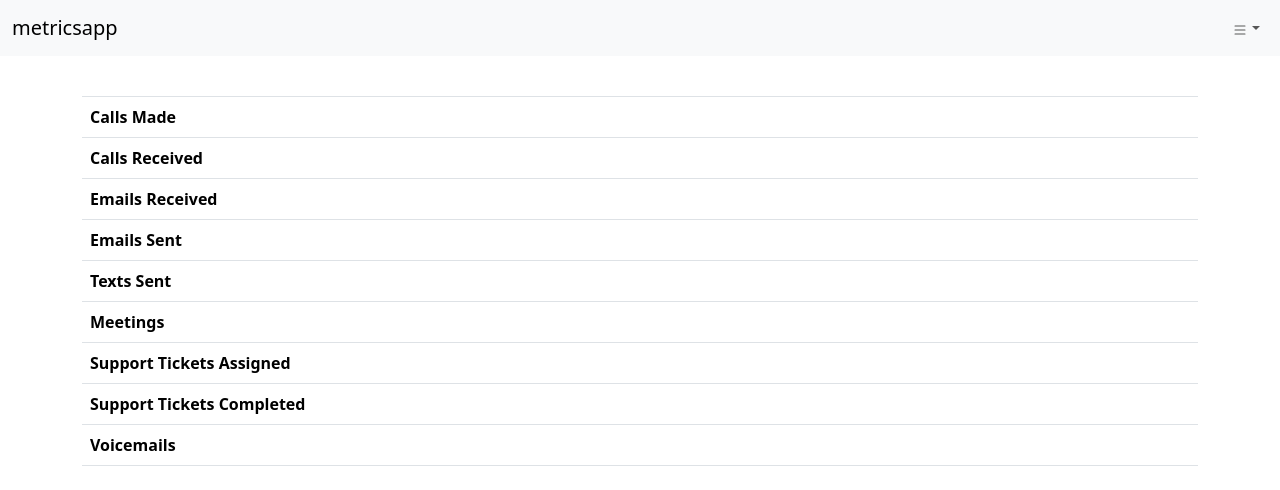
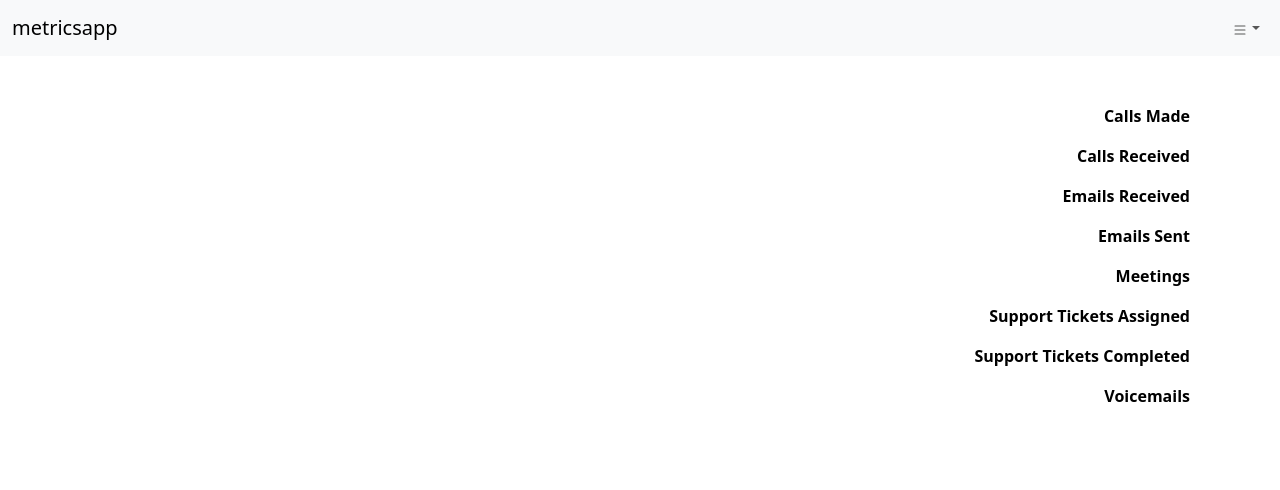
Before and after one commit to brandonfullstack/metrics-app, a React (Create React App) app: page / in a window 1280 px wide. Shown: the top 490 px of the page. Built offline with nearby package versions, Linux system fonts and the light colour scheme.

Commit message:
WIP: bootsrap style enhancements

```diff
--- a/src/components/Table.jsx
+++ b/src/components/Table.jsx
@@ -10,19 +10,19 @@ export default function Table() {
   return (
     <div className="container">
 
-    <table className="table table-responsive mx-auto p-5">
+    <table className="table table-borderless table-responsive mx-auto p-5">
       <thead>
         <tr>
           <th><span className="visually-hidden">Metrics</span></th>
           {portals.map((portal, index) => (
-            <th key={index} className="text-nowrap">{portal.name}</th>
+            <th key={index} className="text-nowrap text-center">{portal.name}</th>
             ))}
         </tr>
       </thead>
       <tbody>
         {INTERACTIONS.map((interaction, index) => (
           <tr>
-            <th className="w-10">{interaction.name}</th>
+            <th className="w-10 text-end align-middle">{interaction.name}</th>
             {portals.map((portal, index) => (
               <td key={index} className="text-nowrap">
                 <input type="text" className="form-control" />
--- a/src/constants/interactions.js
+++ b/src/constants/interactions.js
@@ -3,7 +3,6 @@ export const INTERACTIONS = [
   { name: "Calls Received" },
   { name: "Emails Received" },
   { name: "Emails Sent" },
-  { name: "Texts Sent" },
   { name: "Meetings" },
   { name: "Support Tickets Assigned" },
   { name: "Support Tickets Completed" },
```
